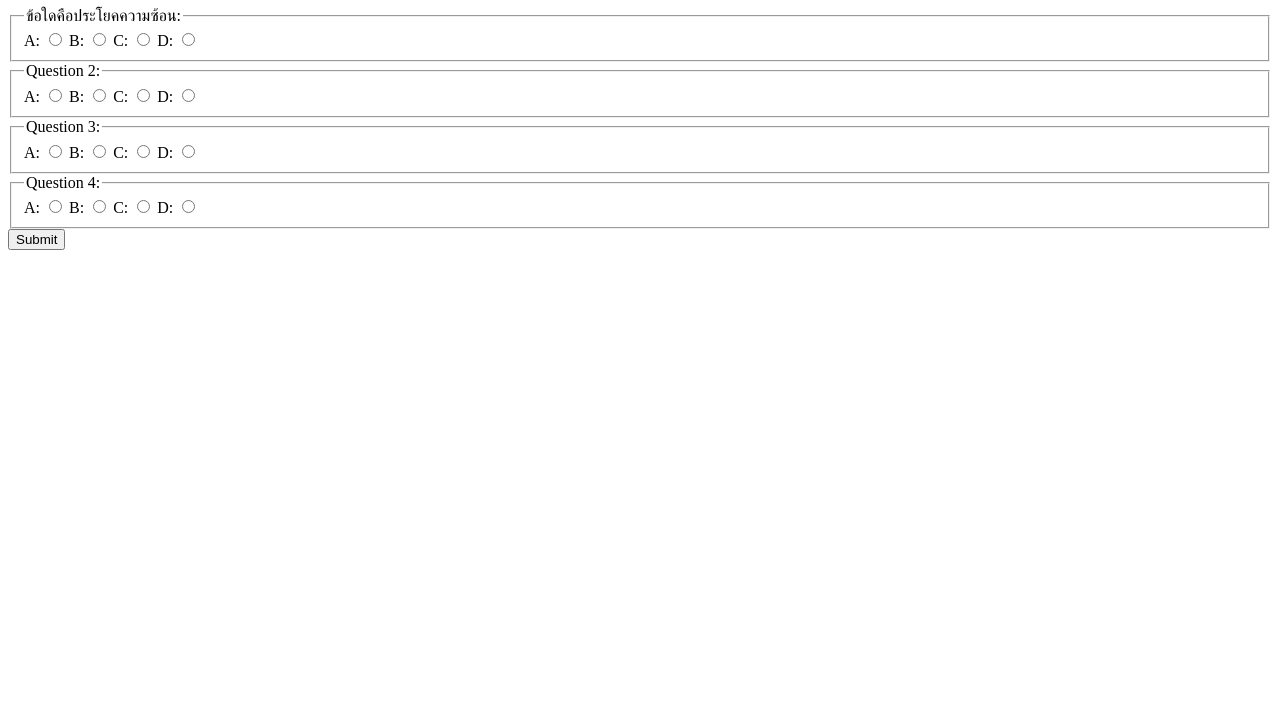
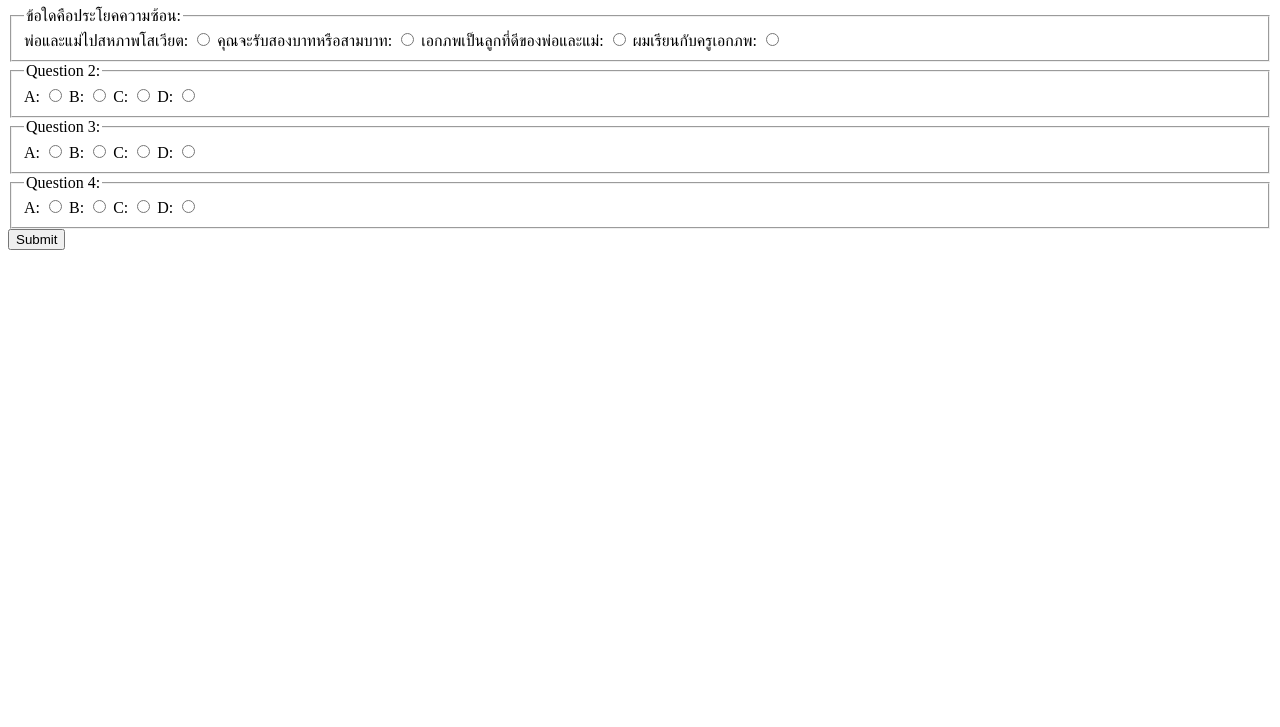
Before and after one commit to PhuwatThePro/ThaiP6sentences, a plain HTML site: page index.html in a window 1280 px wide. Shown: the part 73-800 px from the top of the page. Drawn offline with Linux system fonts and the light colour scheme.

Commit message:
Update index.html

```diff
--- a/index.html
+++ b/index.html
@@ -11,13 +11,13 @@
 	<form>
 		<fieldset>
 			<legend>ข้อใดคือประโยคความซ้อน:</legend>
-			<label for="q1a">A:</label>
+			<label for="q1a">พ่อและแม่ไปสหภาพโสเวียต:</label>
 			<input type="radio" id="q1a" name="q1" value="a">
-			<label for="q1b">B:</label>
+			<label for="q1b">คุณจะรับสองบาทหรือสามบาท:</label>
 			<input type="radio" id="q1b" name="q1" value="b">
-			<label for="q1c">C:</label>
+			<label for="q1c">เอกภพเป็นลูกที่ดีของพ่อและแม่:</label>
 			<input type="radio" id="q1c" name="q1" value="c">
-			<label for="q1d">D:</label>
+			<label for="q1d">ผมเรียนกับครูเอกภพ:</label>
 			<input type="radio" id="q1d" name="q1" value="d">
 		</fieldset>
 
@@ -72,7 +72,7 @@
 
 			// Compare the selected answers with the correct answers
 			var score = 0;
-			if (q1 === "a") {
+			if (q1 === "c") {
 				score++;
 			}
 			if (q2 === "b") {
```
